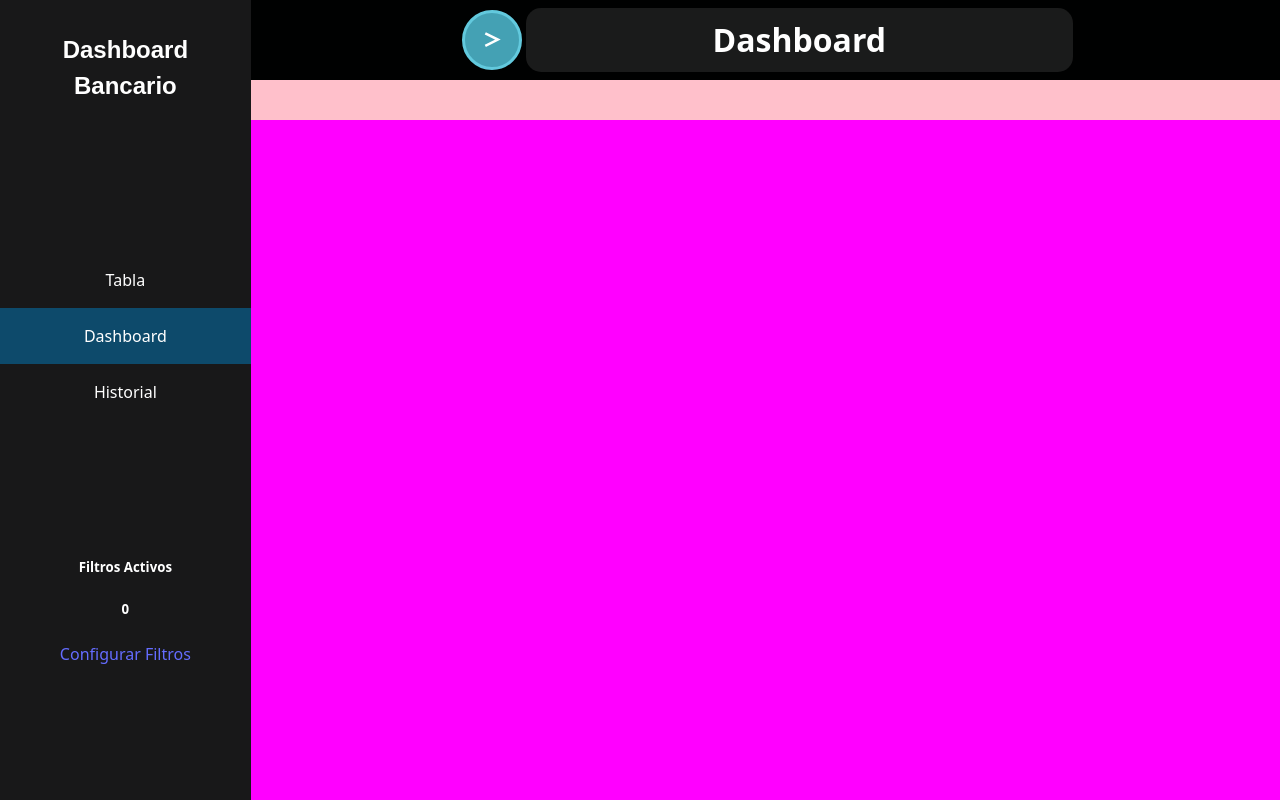
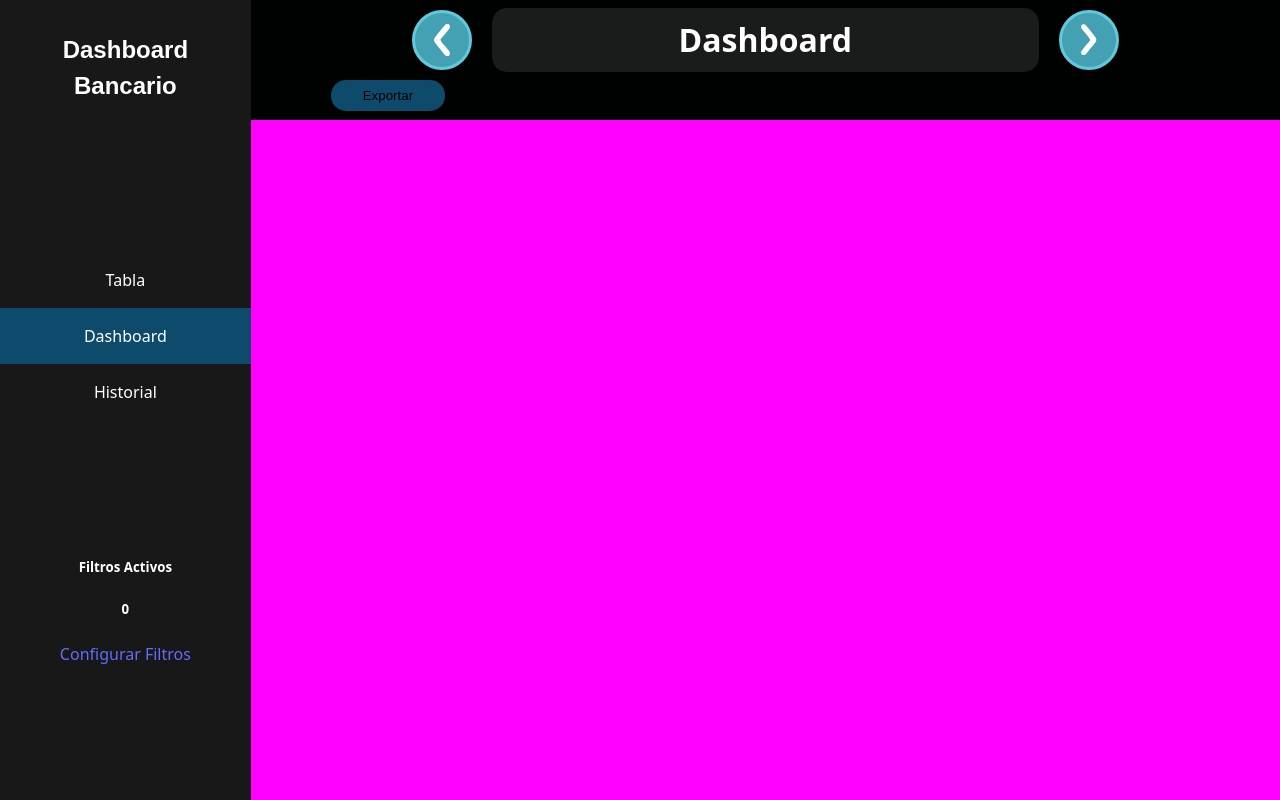
Before and after one commit to AllanDBB/bank-campaign-insights, a React (Vite) app: page /app/dashboard in a window 1280 px wide. Built offline with nearby package versions, Linux system fonts and the light colour scheme.

Commit message:
Header y botón de exportar

```diff
--- a/src/components/arrowButton/ArrowButton.jsx
+++ b/src/components/arrowButton/ArrowButton.jsx
@@ -2,7 +2,7 @@ import React from 'react';
 import styles from './ArrowButton.module.css';
 import arrowSvg from "../../assets/arrow.svg";
 
-function RoundButton({direction = 'left', onClick, size}){
+function RoundButton({ direction = 'left', onClick, size }) {
     const directions = {
         "left": 0,
         "up": 90,
@@ -12,18 +12,19 @@ function RoundButton({direction = 'left', onClick, size}){
     const rotate = directions[direction];
 
     return (
-        <button className={styles.roundButton} onClick={onClick} style={{width: size, height: size}}>
-            <svg
-                width="60%"
-                height="60%"
-                viewBox="0 0 20 20"
-                fill="currentColor"
-                style={{ transform: `rotate(${rotate}deg)` }}
-            >
-            <path d="M5 5L15 10L5 15" stroke="currentColor" strokeWidth="2" fill="none"/>
-        </svg>
+        <button className={styles.roundButton} onClick={onClick} style={{ width: size, height: size }}>
+            <img
+                src={arrowSvg}
+                alt={`${direction} arrow`}
+                style={{
+                    width: '60%',
+                    height: '60%',
+                    transform: `rotate(${rotate}deg)`,
+                    transition: 'transform 0.2s ease'
+                }}
+            />
         </button>
     );
 };
 
-export default RoundButton
+export default RoundButton;
--- a/src/components/arrowButton/ArrowButton.module.css
+++ b/src/components/arrowButton/ArrowButton.module.css
@@ -12,4 +12,11 @@
     font-family: Arial, sans-serif;
     font-size: 60px;
     margin: 4px;
+    transition: 1s;
 }
+
+.roundButton:hover {
+    transition: 1s;
+    border: 3px solid var(--primaryLight);
+    background-color: var(--primaryLightShade);
+}
--- a/src/tabs/dashboard/Dashboard.jsx
+++ b/src/tabs/dashboard/Dashboard.jsx
@@ -9,8 +9,10 @@ function Dashboard() {
             <div className= {styles.headTitleDiv}>
                 <ArrowButton direction={'left'} onClick={null} size={'60px'}></ArrowButton>
                 <TitleCard text={'Dashboard'} width={'50%'}></TitleCard>
+                <ArrowButton direction={'right'} onClick={null} size={'60px'}></ArrowButton>
             </div>
             <div className={styles.exportDiv}>
+                <button className={styles.exportButton}>Exportar</button>
             </div>
             <div className={styles.contentDiv}>
             </div>
--- a/src/tabs/dashboard/Dashboard.module.css
+++ b/src/tabs/dashboard/Dashboard.module.css
@@ -13,12 +13,21 @@
     align-items: center;
     width: 100%;
     height: 100%;
+    gap: 1rem;
 }
 .exportDiv{
-    background-color: pink;
     grid-row: 2;
     width: 100%;
     height: 100%;
+    padding-left: 5rem;
+    box-sizing: border-box;
+}
+.exportButton{
+    background-color: var(--primaryDark);
+    padding: .5rem 2rem;
+    border: none;
+    cursor: pointer;
+    border-radius: 15px;
 }
 .contentDiv{
     background-color: fuchsia;
```
